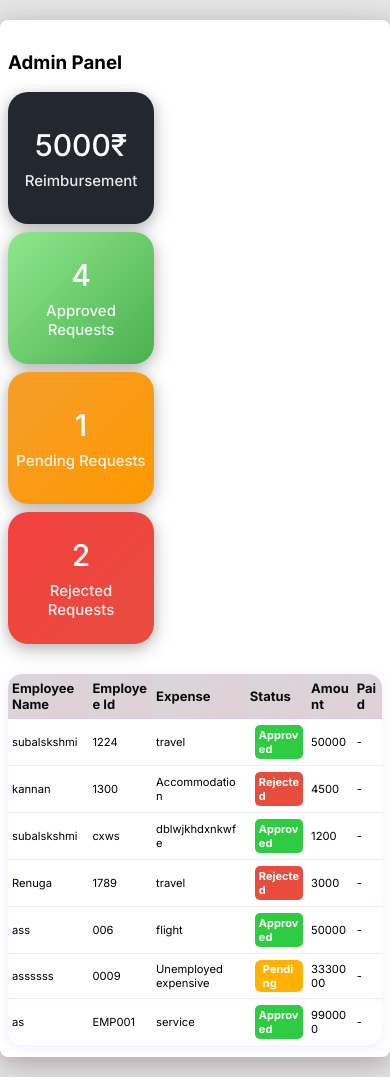
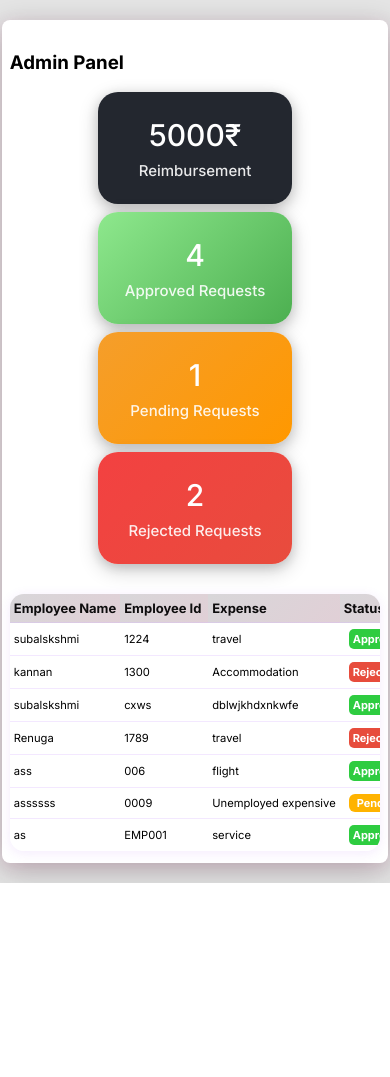
Before and after one commit to Subalakahmi777/Reimbursement-project, a Node server app: page /admin/ in a window 390 px wide. After the commit the page ends 883 px from the top, so only its background shows below. Run offline with Node 20, Linux system fonts and the light colour scheme.

Commit message:
Improve mobile responsiveness for admin and manager panels

```diff
--- a/public/styles.css
+++ b/public/styles.css
@@ -206,27 +206,62 @@
 }
 
 @media (max-width: 900px) {
+
+  .admin-page,
+  .manager-page {
+    padding: 10px;
+  }
+
   .container {
-    max-width: 99vw;
-    padding: 6px 2px;
+    width: 95vw;
+    max-width: 95vw;
+    padding: 15px 10px;
     border-radius: 10px;
+    margin: 10px auto;
   }
 
   .dashboard-cards {
-    flex-direction: column;
-    gap: 6px;
+    flex-direction: row;
+    flex-wrap: wrap;
+    gap: 10px;
+    justify-content: center;
+  }
+
+  .dashboard-card {
+    min-width: 110px;
+    min-height: 100px;
+    flex: 0 0 calc(50% - 10px);
   }
 
   h1,
   h2 {
-    font-size: 1rem;
-    margin-bottom: 8px;
+    font-size: 1.3rem;
+    margin-bottom: 15px;
+  }
+
+  /* Make table scrollable on mobile */
+  table {
+    display: block;
+    overflow-x: auto;
+    white-space: nowrap;
+    -webkit-overflow-scrolling: touch;
   }
 
   th,
   td {
+    font-size: 0.75rem;
+    padding: 8px 6px;
+    min-width: 80px;
+  }
+
+  th:first-child,
+  td:first-child {
+    min-width: 100px;
+  }
+
+  button {
     font-size: 0.7rem;
-    padding: 4px 1px;
+    padding: 4px 6px;
   }
 }
 
@@ -235,15 +270,20 @@
 
   .admin-page .container,
   .manager-page .container {
-    width: 100%;
+    width: 95vw;
     padding: 12px 8px;
     border-radius: 8px;
   }
 
   .admin-page .dashboard-cards,
   .manager-page .dashboard-cards {
-    flex-direction: column;
+    flex-direction: row;
+    flex-wrap: wrap;
     gap: 8px;
+  }
+
+  .dashboard-card {
+    flex: 0 0 calc(50% - 8px);
   }
 
   .admin-page th,
@@ -251,5 +291,11 @@
   .manager-page th,
   .manager-page td {
     padding: 6px 4px;
+    font-size: 0.7rem;
+  }
+
+  h1,
+  h2 {
+    font-size: 1.1rem;
   }
 }
```
